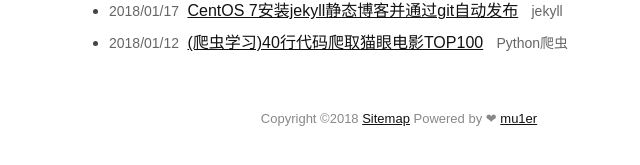
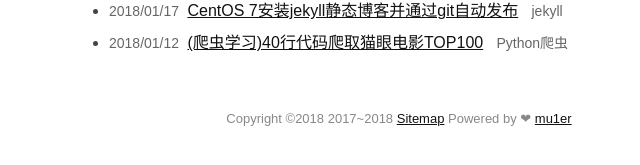
Before and after one commit to mu1er/mu1er.github.io, a Jekyll site: the page built from index.html, in a window 1280 px wide. Shown: the part 206-371 px from the top of the page, without its empty margins (241-881 px from the left). Built offline with Jekyll 4.4.1, drawn with Linux system fonts in a browser that asks for light colours.

Commit message:
Update footer.html

```diff
--- a/_includes/footer.html
+++ b/_includes/footer.html
@@ -1,2 +1,2 @@
 <a href="#" id="totop">Top</a>
-<footer  style="text-align:center;">Copyright ©{{site.copyright}} {{ site.beianhao }} <a href="{{site.context}}/sitemap.xml">Sitemap</a> Powered by ❤ <a href="https://ma1ive.github.io/">mu1er</a></footer>
+<footer  style="text-align:center;">Copyright ©{{site.copyright}} 2017~2018 {{ site.beianhao }} <a href="{{site.context}}/sitemap.xml">Sitemap</a> Powered by ❤ <a href="https://ma1ive.github.io/">mu1er</a></footer>
```
